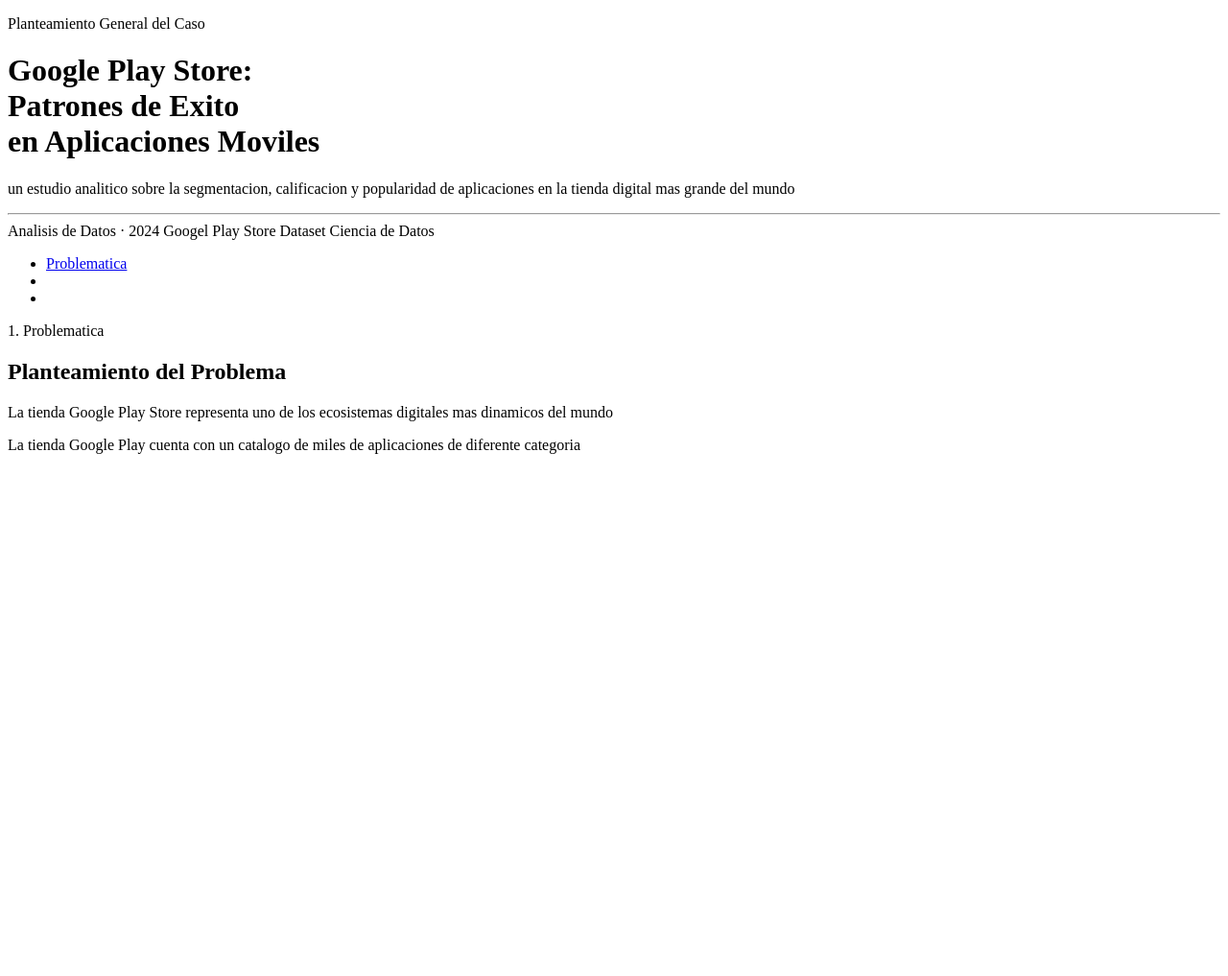
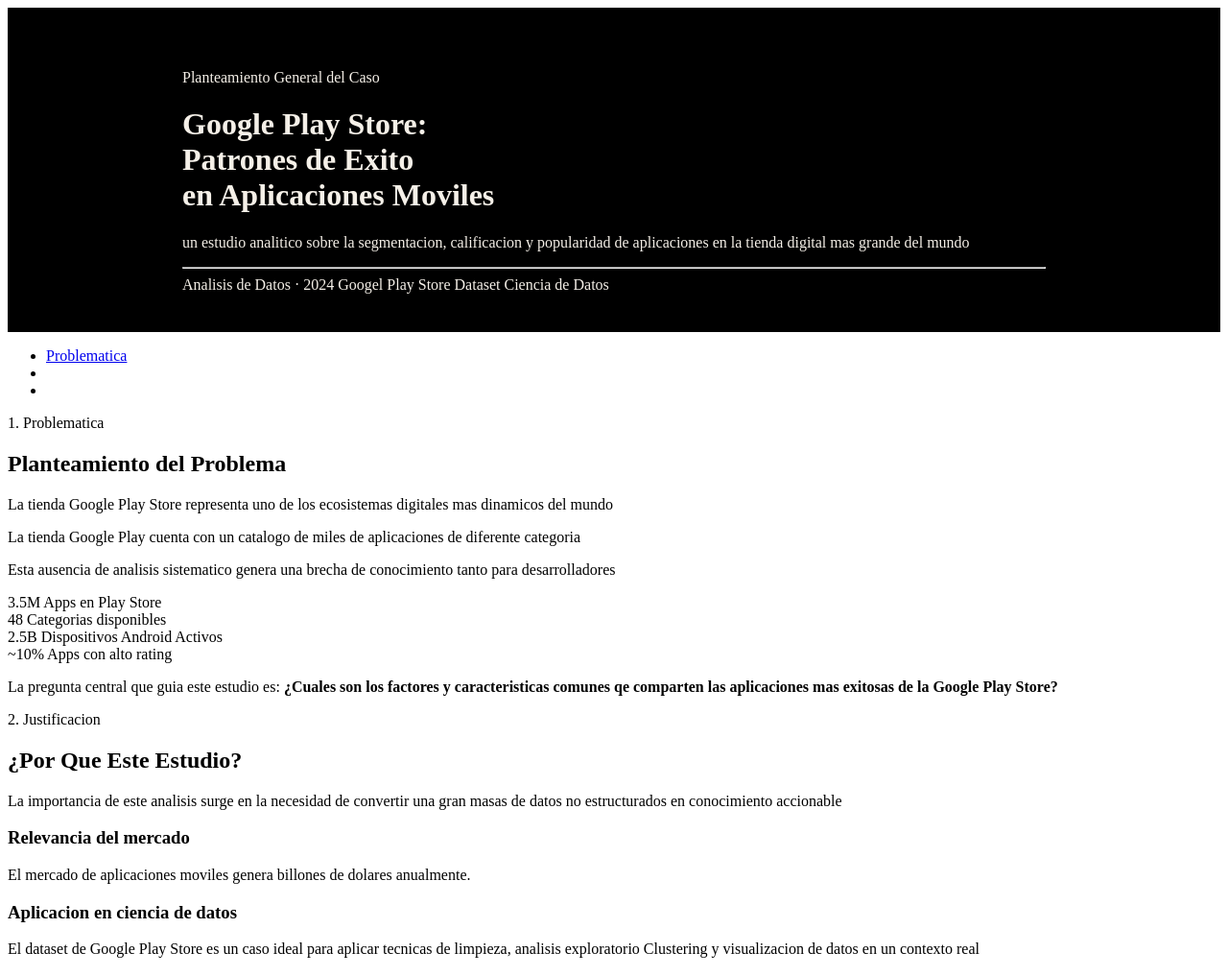
Before and after one commit to KevinRamirez19/Proyecto_Flask, a Flask app: page /PGC/ in a window 1280 px wide. Shown: the whole page at 96% size. Before the commit the page ends 473 px from the top, so only its background shows below. Run offline with Flask 3, Linux system fonts and the light colour scheme.

Commit message:
Update PGC.html and I start programming CSS

```diff
--- a/static/css/PGC_style.css
+++ b/static/css/PGC_style.css
@@ -0,0 +1,26 @@
+:root{
+    --ink: black;
+    --ink-light: gray;
+    --accent: green;
+    --accent2: red;
+    --paper: #f5f0e8;
+    --paper-dark: #ede7d9;
+    --rule: #c8bfaa;
+    --text: #2c2c2c;
+    --text-muted: #6b6560;
+}
+
+
+header{
+    background: var(--ink);
+    color:var(--paper);
+    padding: 3rem 2rem 2.5rem;
+    position: relative;
+    overflow: hidden;
+}
+.header-inner {
+    max-width: 900px;
+    margin: 0 auto;
+    position: relative;
+    z-index:1;
+}
--- a/templates/PGC.html
+++ b/templates/PGC.html
@@ -5,6 +5,7 @@
     <meta charset="UTF-8">
     <meta name="viewport" content="width=device-width, initial-scale=1.0">
     <title>PGC - Google Play Store</title>
+    <link rel="stylesheet" href="{{url_for('static',filename='css/PGC_style.css')}}">
 </head>
 
 <body>
@@ -48,7 +49,64 @@
                     de diferente categoria
                 </p>
             </div>
-            <p></p>
+            <p>
+                Esta ausencia de analisis sistematico
+                genera una brecha de conocimiento tanto para desarrolladores
+            </p>
+            <div class="stats-row">
+                <div class="stats-card">
+                    <span class="stat-num">3.5M</span>
+                    <span class="stat-label">Apps en Play Store</span>
+                </div>
+                <div class="stat-card">
+                    <span class="stat-num">48</span>
+                    <span class="stat-label">Categorias disponibles</span>
+                </div>
+                <div class="stat-card">
+                    <span class="stat-num">2.5B</span>
+                    <span class="stat-label">Dispositivos Android Activos</span>
+                </div>
+                <div class="stat-card">
+                    <span class="stat-num">~10%</span>
+                    <span class="stat-label">Apps con alto rating</span>
+                </div>
+            </div>
+            <p>
+                La pregunta central que guia este estudio es:
+                <strong>¿Cuales son los factores y caracteristicas
+                    comunes qe comparten las aplicaciones mas exitosas de la Google Play Store?
+                </strong>
+            </p>
+        </section>
+        <section class="section" id="justificacion">
+            <p class="section-label">2. Justificacion</p>
+            <h2>¿Por Que Este Estudio?</h2>
+            <p>
+                La importancia de este analisis surge en la necesidad
+                de convertir una gran masas de datos no estructurados en conocimiento accionable
+
+            </p>
+            <div class="justif-grid">
+                <div class="justif-card">
+                    <h3>Relevancia del mercado</h3>
+                    <p> El mercado de aplicaciones moviles genera billones de dolares anualmente.
+
+                    </p>
+                </div>
+                <div class="justif-card">
+                    <h3>Aplicacion en ciencia de datos</h3>
+                    <p>El dataset de Google Play Store es un caso
+                        ideal para aplicar tecnicas de limpieza, analisis exploratorio
+                        Clustering y visualizacion de datos en un contexto real
+                    </p>
+                </div>
+                <div class="justif-card">
+                    <h3>
+                        <p>
+
+                        </p>
+                    </h3>
+                </div>
         </section>
     </main>
 </body>
```
